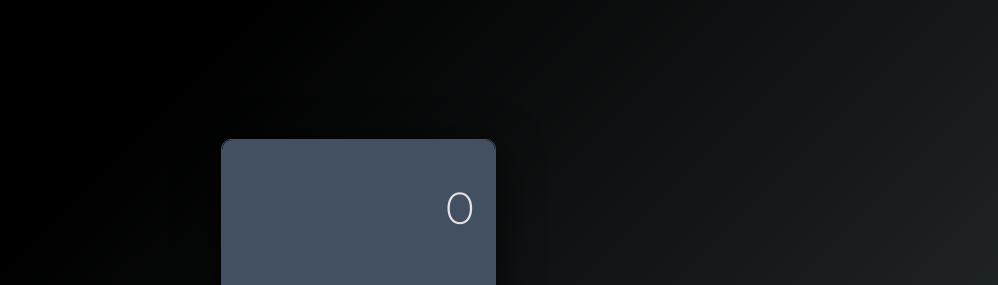
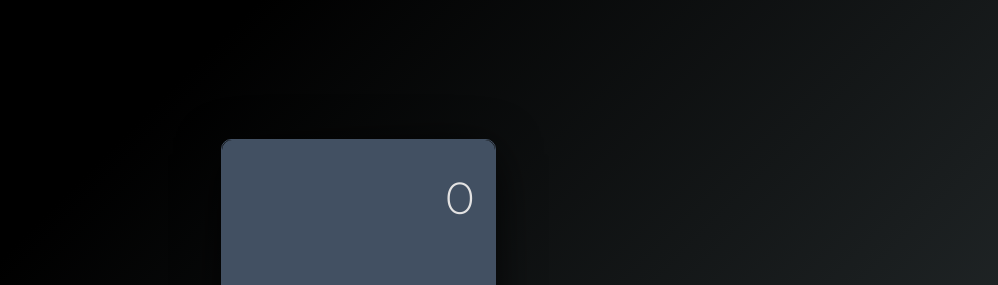
Before and after one commit to karticalm/VueCal, a Vue app: page /calculator in a window 1280 px wide. Shown: the top 285 px of the page, without its empty margins (282-1280 px from the left). Built offline with nearby package versions, Linux system fonts and the light colour scheme.

Commit message:
Enhanced css

```diff
--- a/src/components/Calculator.vue
+++ b/src/components/Calculator.vue
@@ -117,8 +117,8 @@ export default {
         const fullOperation = `${this.operation}=${this.result}`;
         this.addOperationAction(fullOperation);
       }
-      this.operation = '';
       this.typed = this.result;
+      this.operation = this.result;
       } else {this.typed = 'Select Operation'}
     },
 
@@ -209,7 +209,7 @@ export default {
 }
 
 .cal-typed {
-  margin-top: 20px;
+  margin-top: 10px;
   font-size: 45px;
   text-align: right;
   color: #E3E2E2;
@@ -217,7 +217,7 @@ export default {
 }
 
 .light-cal-typed {
-  margin-top: 20px;
+  margin-top: 10px;
   font-size: 45px;
   text-align: right;
   color: #425062;
```
Also changed, not shown: 1 other file (tests, documents, lock files or other folders).
